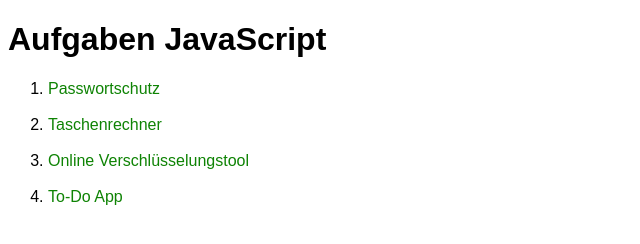
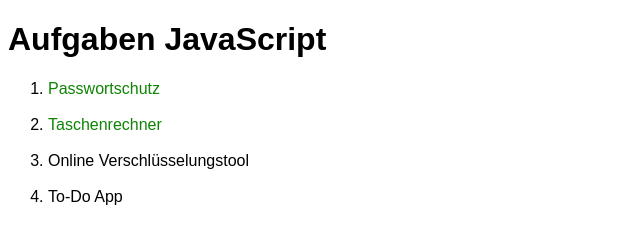
Before and after one commit to HBeate/web, a plain HTML site: page Aufgabe3/index.html in a window 1280 px wide. Shown: the whole page, without its empty margins (0-640 px from the left). Drawn offline with Linux system fonts and the light colour scheme.

Commit message:
link deactivated

```diff
--- a/Aufgabe3/index.html
+++ b/Aufgabe3/index.html
@@ -14,8 +14,8 @@
     <ol>
         <li><a href="./passwordschutz.html">Passwortschutz</a></li><br>
         <li><a href="./taschenrechner.html">Taschenrechner</a></li><br>
-        <li><a href="./verschluesselung.html">Online Verschlüsselungstool</a></li><br>
-        <li><a href="./todo.html">To-Do App</a></li><br>
+        <li>Online Verschlüsselungstool</li><br>
+        <li>To-Do App</li><br>
    <ol>
 </body>
 
```
Also changed, not shown: Aufgabe3/passwordschutz.html (+1 -0 lines), Aufgabe3/taschenrechner.html (+1 -0 lines), Aufgabe3/todo.html (+1 -0 lines), Aufgabe3/verschluesselung.html (+1 -0 lines).
